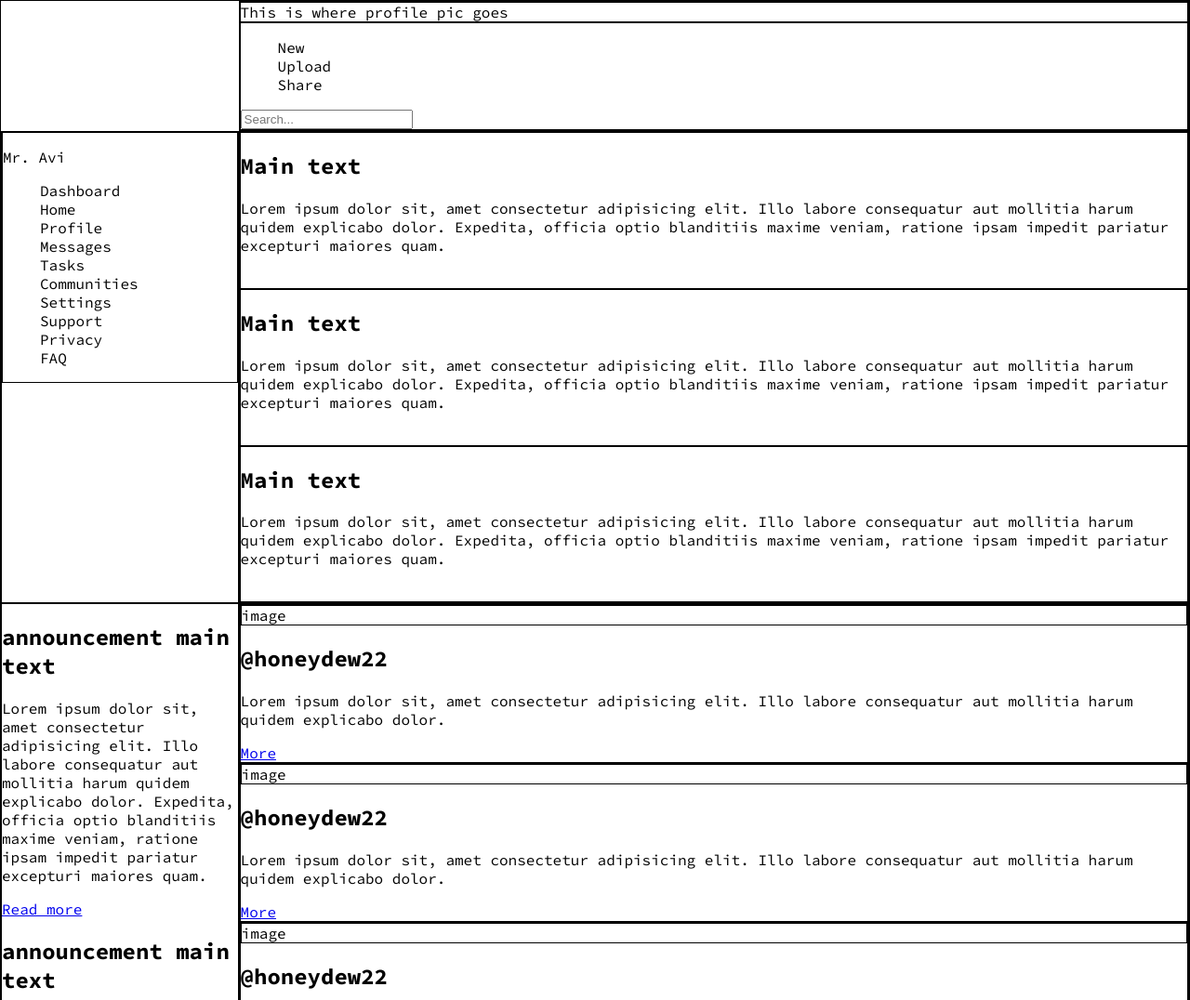
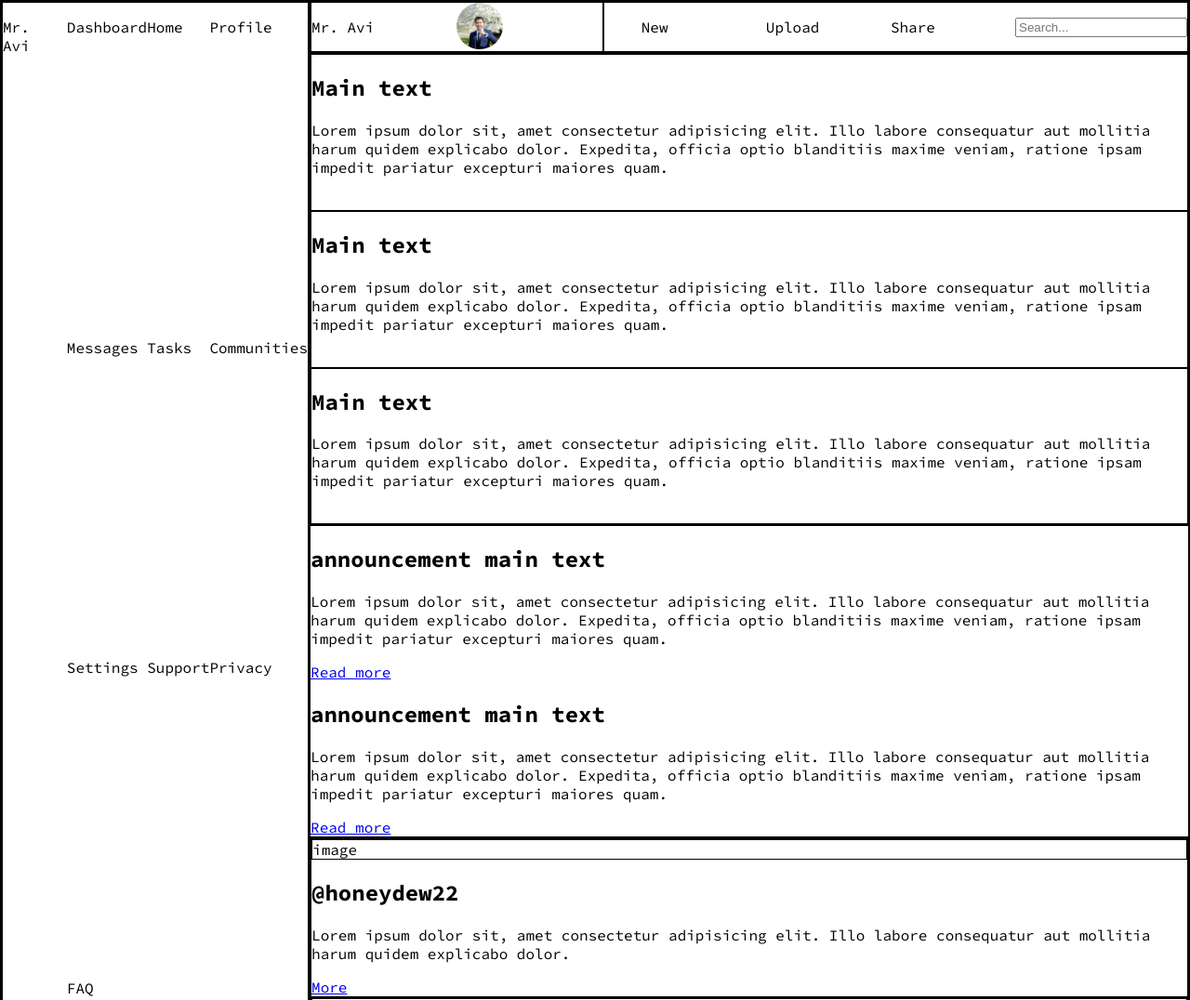
Before and after one commit to Avinashlimbu/admin-dashboard, a plain HTML site: page index.html in a window 1280 px wide. Shown: the top 1076 px of the page at 93% size. Drawn offline with Linux system fonts and the light colour scheme.

Commit message:
header styling based laid out

```diff
--- a/index.html
+++ b/index.html
@@ -13,7 +13,10 @@
 
     <div class="container">
         <div class="header">
-            <div class="profile-pic"> This is where profile pic goes</div>
+            <div class="profile-pic">
+                <p>Mr. Avi</p>
+                <img src="/images/profilepic1.jpeg">
+            </div>
             <nav>
             <div class="nav">
                 <ul>
--- a/stylesheet.css
+++ b/stylesheet.css
@@ -31,4 +31,43 @@ ul, li {
 
 .header {
     grid-column: 2;
+    display: grid;
+    grid-template-columns: 1fr 2fr;
+    align-items: center;
 }
+
+.nav > ul {
+    display: grid;
+    grid-template-columns: 1fr 1fr 1fr;
+}
+
+.nav {
+    display: grid;
+    grid-template-columns: 3fr 1fr;
+}
+
+.nav form {
+    display: grid;
+    align-items: center;
+}
+
+.profile-pic {
+    display: grid;
+    grid-template-columns: 1fr 1fr;
+}
+
+.profile-pic img {
+    border-radius: 100%;
+    width: 50px;
+    height: 50px;
+    overflow: hidden;
+}
+
+
+/* sidebar styling */
+
+
+.sidebar {
+    display: grid;
+    grid-row: 1 / 5;
+}
```
Also changed, not shown: images/profilepic1.jpeg (added).
